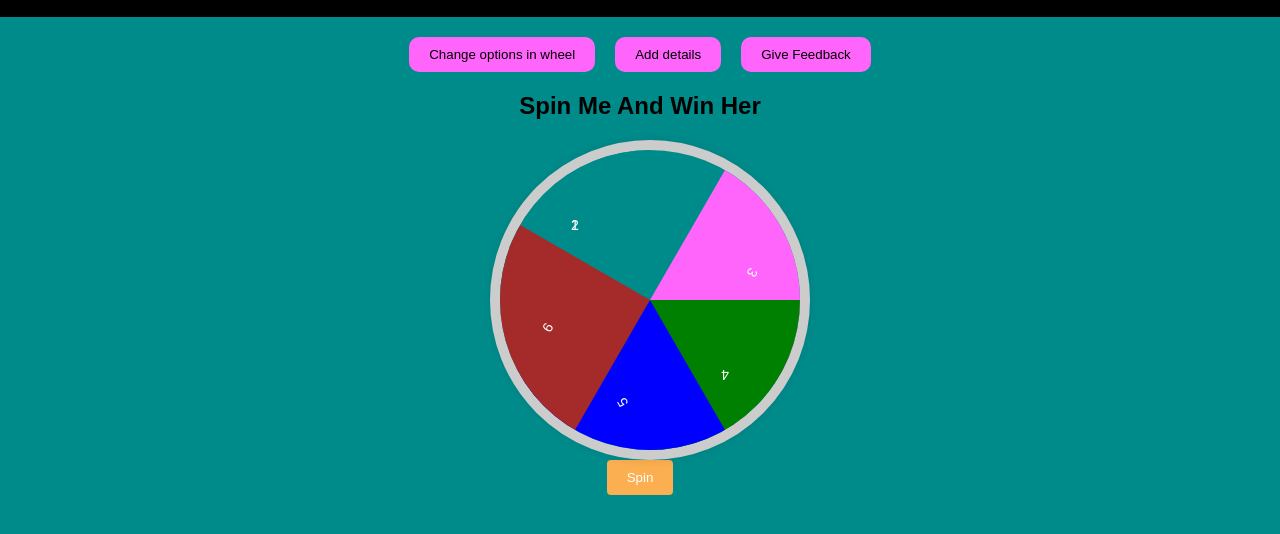
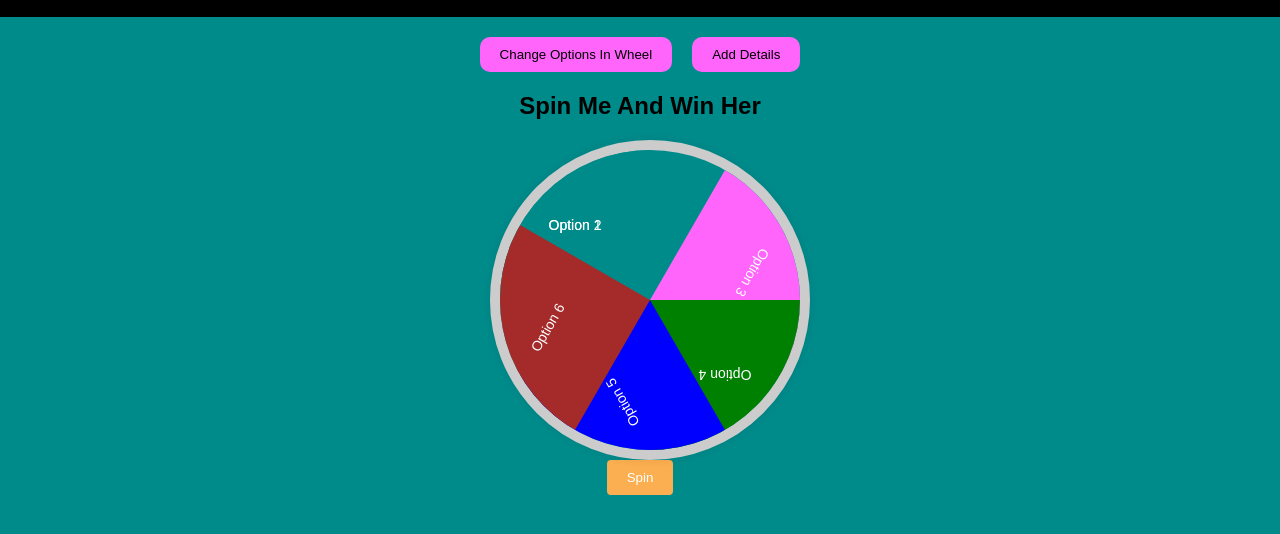
Before and after one commit to Amargai/Spin_me_win_her, a plain HTML site: page spinningwheel.html in a window 1280 px wide. Shown: the part 60-594 px from the top of the page. Drawn offline with Linux system fonts and the light colour scheme.

Commit message:
updated html file
update due to issues in code

```diff
--- a/spinningwheel.html
+++ b/spinningwheel.html
@@ -1,40 +1,34 @@
 <!DOCTYPE html>
-    <html lang="eng">
+<html lang="en">
 <head>
     <meta charset="UTF-8">
-            <meta name="viewport" content="width=device-width,initial-scale=1.0">
-            <title>
-                Spin me Win Her.com
-            </title>
+    <meta name="viewport" content="width=device-width, initial-scale=1.0">
+    <title>Spinning Wheel The Game</title>
     <link rel="stylesheet" href="styles.css">
-
 </head>
 <body>
     <div class="header">
         <h1>Spinning Wheel The Game</h1>
-
     </div>
     <div class="buttons">
-                        <button class="button">Change options in wheel</button>
-                        <button class="button">Add details</button>
-                        <button class="button">Give Feedback</button>
+        <button class="button">Change Options In Wheel</button>
+        <button class="button">Add Details</button>
     </div>
     <div class="content">
         <h2>Spin Me And Win Her</h2>
         <div class="wheel-container">
             <div class="pointer"></div>
             <div class="wheel" id="wheel">
-                                    <div>1</div>
-                                    <div>2</div>
-                                    <div>3</div>
-                                    <div>4</div>
-                                    <div>5</div>
-                                    <div>6</div>
+                <div>Option 1</div>
+                <div>Option 2</div>
+                <div>Option 3</div>
+                <div>Option 4</div>
+                <div>Option 5</div>
+                <div>Option 6</div>
             </div>
         </div>
-                                    <button class="spin-button" onclick="spinwheel()">Spin</button>
+        <button class="spin-button" onclick="spinWheel()">Spin</button>
     </div>
     <script src="script.js"></script>
-
 </body>
 </html>
```
Lines whose indentation alone changed are shown as unchanged.
